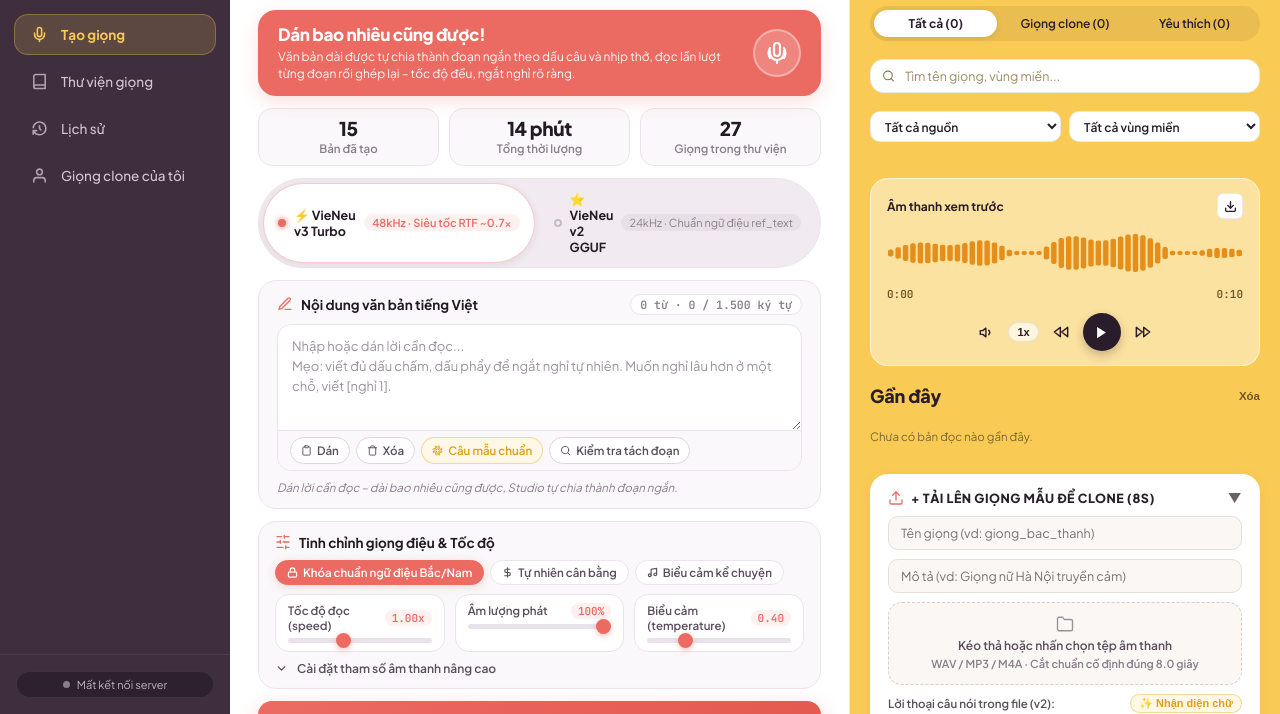
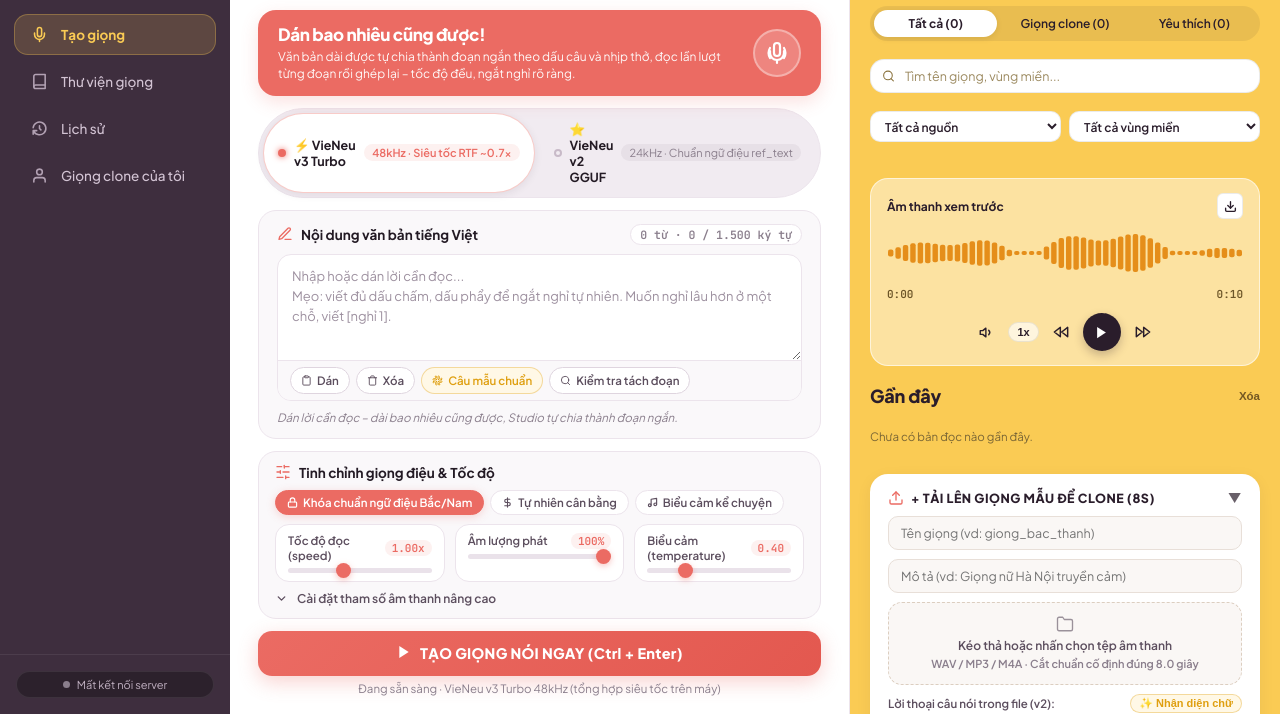
Before and after one commit to lucvietlinhai/ViLi-MyVoice, a plain HTML site: page app/static/index.html in a window 1280 px wide. Shown: the part 86-800 px from the top of the page. Drawn offline with nearby package versions, Linux system fonts and the light colour scheme; no server answers.

Commit message:
feat(ui): remove unnecessary statistics metric cards

```diff
--- a/app/static/index.html
+++ b/app/static/index.html
@@ -426,47 +426,6 @@
       height: 24px;
       stroke: #FFFFFF;
       stroke-width: 2.2;
-    }
-
-    /* ── 3 Quick Stats Cards (Sleek, Proportional) ── */
-    .stats-metric-row {
-      display: grid;
-      grid-template-columns: repeat(3, 1fr);
-      gap: 10px;
-      flex-shrink: 0;
-    }
-
-    .stat-metric-card {
-      background: #FAF8FA;
-      border: 1px solid var(--border-card);
-      border-radius: var(--radius-md);
-      padding: 9px 14px;
-      text-align: center;
-      display: flex;
-      flex-direction: column;
-      align-items: center;
-      justify-content: center;
-      gap: 2px;
-      transition: all 0.15s ease;
-    }
-    .stat-metric-card:hover {
-      background: #FFFFFF;
-      border-color: #DFD5E0;
-      box-shadow: var(--shadow-sm);
-    }
-
-    .stat-metric-val {
-      font-size: 19px;
-      font-weight: 800;
-      color: var(--text-main);
-      letter-spacing: -0.02em;
-      line-height: 1.1;
-    }
-
-    .stat-metric-label {
-      font-size: 11.5px;
-      font-weight: 600;
-      color: var(--text-muted);
     }
 
     /* ── Engine Segmented Switch (Compact Pill Bar) ── */
@@ -2154,21 +2113,7 @@
       </div>
     </div>
 
-    <!-- 3 Stat Metric Cards (Directly from Reference Image!) -->
-    <div class="stats-metric-row">
-      <div class="stat-metric-card">
-        <div class="stat-metric-val" id="statCreatedCount">15</div>
-        <div class="stat-metric-label">Bản đã tạo</div>
-      </div>
-      <div class="stat-metric-card">
-        <div class="stat-metric-val" id="statTotalMinutes">14 phút</div>
-        <div class="stat-metric-label">Tổng thời lượng</div>
-      </div>
-      <div class="stat-metric-card">
-        <div class="stat-metric-val" id="statVoiceCount">27</div>
-        <div class="stat-metric-label">Giọng trong thư viện</div>
-      </div>
-    </div>
+
 
     <!-- Engine Toggle Segmented Switch (Compact & Clean) -->
     <div class="engine-grid">
```
